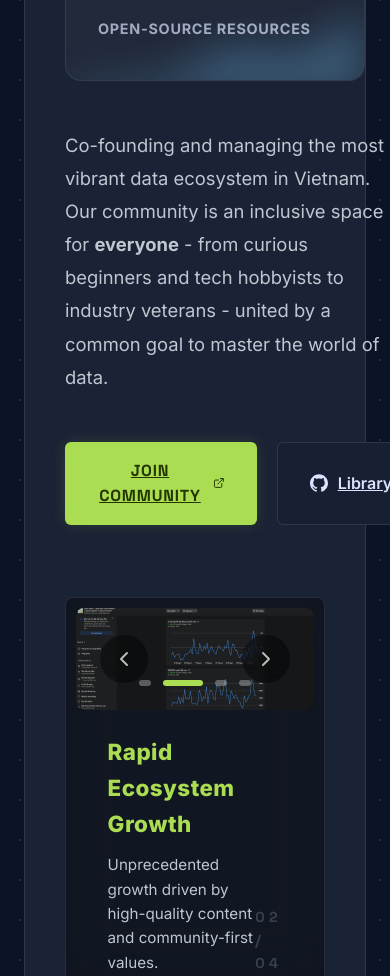
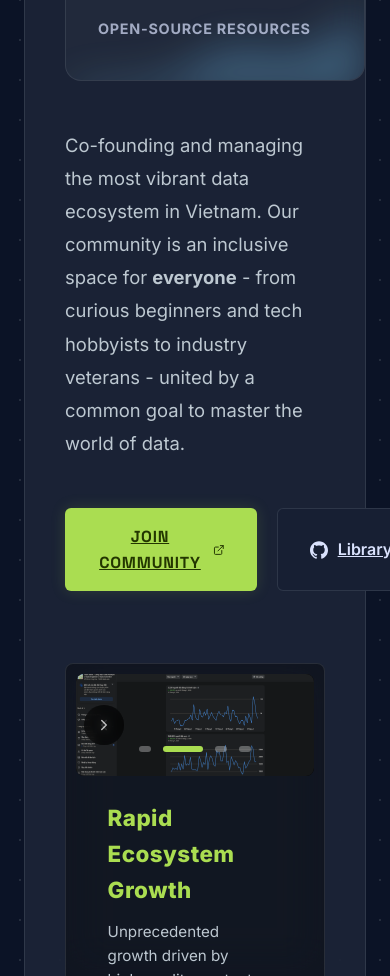
Before and after one commit to tunguyenn99/personal-websites-portfolio, a React (Vite) app: page / in a window 390 px wide. Shown: the part 10580-11556 px from the top of the page. Built offline with nearby package versions, Linux system fonts and the light colour scheme.

Commit message:
update: make websites mobile friendly

```diff
--- a/src/components/Community.jsx
+++ b/src/components/Community.jsx
@@ -144,7 +144,7 @@ export default function Community() {
           marginBottom: '3.5rem',
           flexWrap: 'wrap'
         }}>
-          <div style={{ flex: '1', minWidth: '320px' }}>
+          <div style={{ flex: '1 1 220px', minWidth: 0 }}>
             <p style={{ color: 'var(--text-muted)', lineHeight: 1.8, fontSize: '1.15rem' }}>
               Co-founding and managing the most vibrant data ecosystem in Vietnam.
               Our community is an inclusive space for <strong>everyone</strong> - from curious beginners and tech hobbyists to industry veterans - united by a common goal to master the world of data.
@@ -166,8 +166,8 @@ export default function Community() {
           onMouseLeave={() => setIsPaused(false)}
           style={{ position: 'relative' }}
         >
-          <div className="glass-panel" style={{ padding: '0.6rem', overflow: 'hidden', background: 'rgba(0,0,0,0.4)', border: '1px solid var(--outline-low)' }}>
-            <div style={{ position: 'relative', aspectRatio: '21/9', borderRadius: '8px', overflow: 'hidden', background: '#000' }}>
+            <div className="glass-panel" style={{ padding: '0.6rem', overflow: 'hidden', background: 'rgba(0,0,0,0.4)', border: '1px solid var(--outline-low)' }}>
+            <div style={{ position: 'relative', aspectRatio: '21/9', maxHeight: '48vh', borderRadius: '8px', overflow: 'hidden', background: '#000' }}>
               {images.map((img, idx) => (
                 <img
                   key={idx}
@@ -186,7 +186,7 @@ export default function Community() {
                 />
               ))}
 
-              <button onClick={prevSlide} className="carousel-btn" style={{ position: 'absolute', left: '1.5rem', top: '50%', transform: 'translateY(-50%)', background: 'rgba(0,0,0,0.6)', border: 'none', borderRadius: '50%', color: '#fff', width: '48px', height: '48px', cursor: 'pointer', zIndex: 20 }}>
+                <button onClick={prevSlide} className="carousel-btn" style={{ position: 'absolute', left: '1.5rem', top: '50%', transform: 'translateY(-50%)', background: 'rgba(0,0,0,0.6)', border: 'none', borderRadius: '50%', color: '#fff', width: '48px', height: '48px', cursor: 'pointer', zIndex: 20 }}>
                 <ChevronLeft size={24} />
               </button>
               <button onClick={nextSlide} className="carousel-btn" style={{ position: 'absolute', right: '1.5rem', top: '50%', transform: 'translateY(-50%)', background: 'rgba(0,0,0,0.6)', border: 'none', borderRadius: '50%', color: '#fff', width: '48px', height: '48px', cursor: 'pointer', zIndex: 20 }}>
@@ -240,6 +240,11 @@ export default function Community() {
           box-shadow: 0 0 30px var(--primary);
           transform: translateY(-50%) scale(1.1);
         }
+        @media (max-width: 480px) {
+          .carousel-btn { width: 40px !important; height: 40px !important; left: 0.5rem !important; right: 0.5rem !important; }
+          .carousel-btn:hover { transform: translateY(-50%) scale(1.05) !important; }
+          .carousel-btn svg { width: 18px; height: 18px; }
+        }
       `}</style>
     </section>
   );
```
